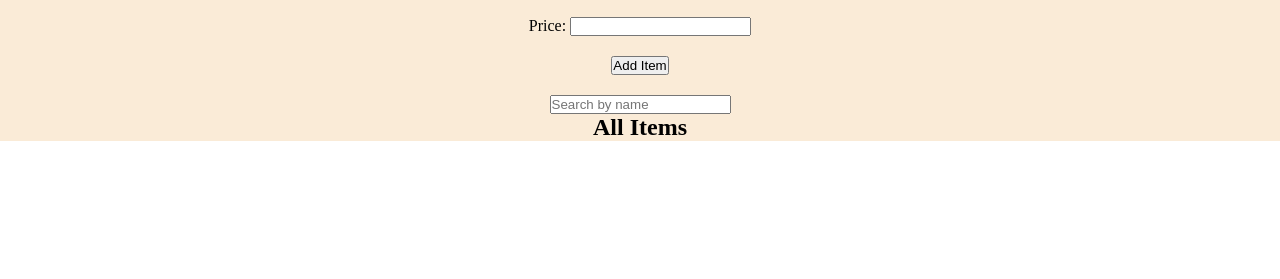
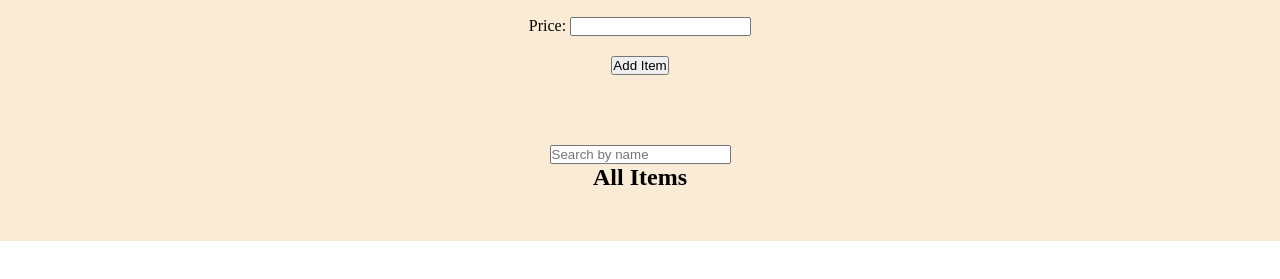
Before and after one commit to vasumanoharan/Price_form, a plain HTML site: page index.html in a window 1280 px wide. Shown: the part 99-378 px from the top of the page. Drawn offline with Linux system fonts and the light colour scheme.

Commit message:
Update index.html

```diff
--- a/index.html
+++ b/index.html
@@ -38,7 +38,7 @@
             </div>
 
         </form>
-        <div style="display: flex;flex-direction: column;justify-content: center;align-items: center;margin-top: 20px;">
+        <div style="display: flex;flex-direction: column;justify-content: center;align-items: center;margin-top: 20px;padding:50px;">
             <div>
                 <input type="text" id="searchInput" placeholder="Search by name" oninput="searchItems()">
             </div>
```
